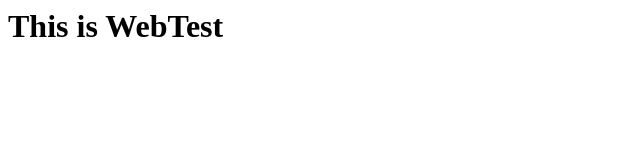
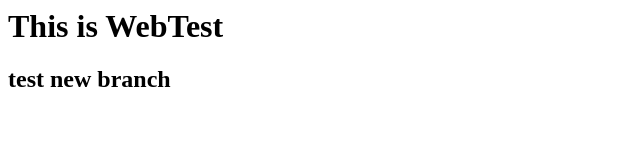
Before and after one commit to sadamh90/WebTest_hussain, a plain HTML site: page index.html in a window 1280 px wide. Shown: the whole page, without its empty margins (0-640 px from the left). Drawn offline with Linux system fonts and the light colour scheme.

Commit message:
modified index.html

```diff
--- a/index.html
+++ b/index.html
@@ -1 +1,2 @@
 <h1>This is WebTest</h1>
+<h2>test new branch</h2>
```
